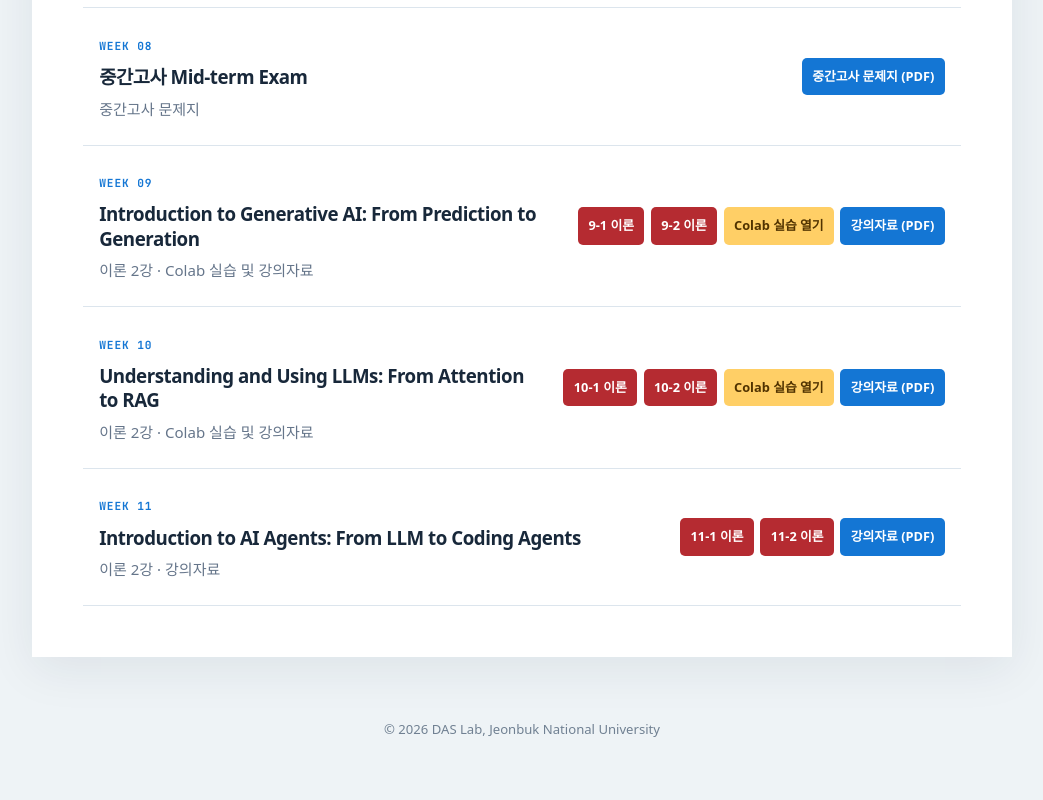
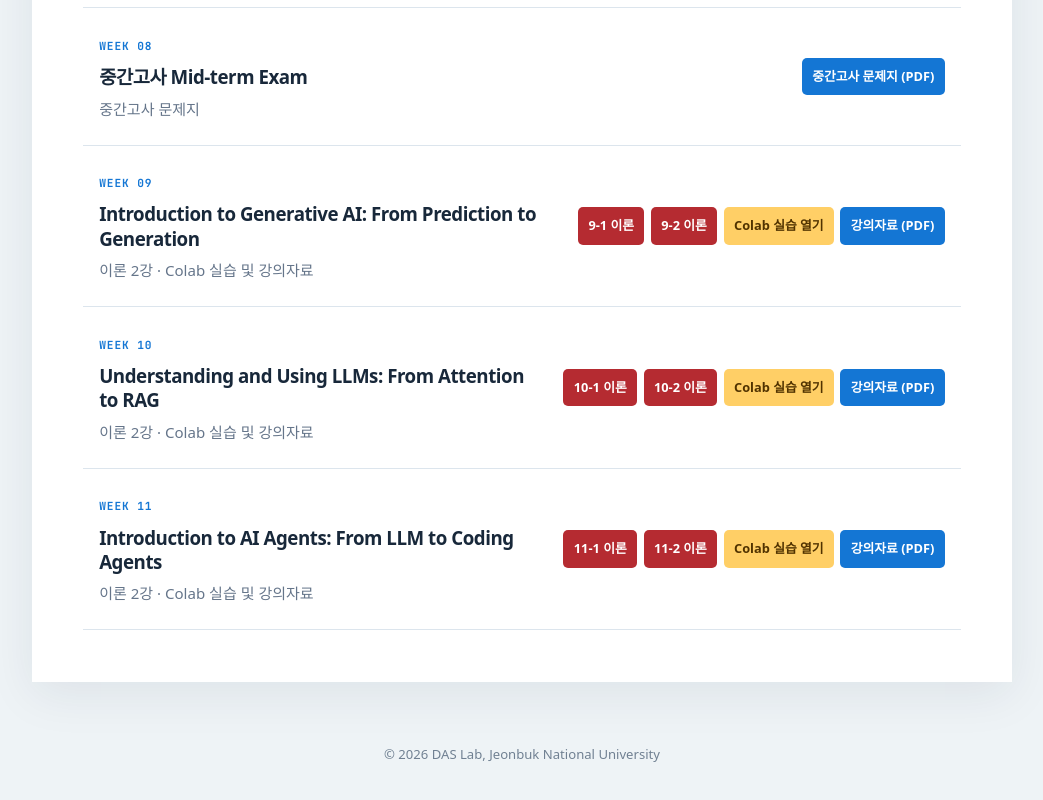
Before and after one commit to joonsooyoo/ai-class-26, a plain HTML site: page lectures.html in a window 1280 px wide. Shown: the part 1546-2346 px from the top of the page, without its empty margins (118-1161 px from the left). Drawn offline with Linux system fonts and the light colour scheme; a web font is replaced by a local one.

Commit message:
Add week 11 Colab practice link

```diff
--- a/lectures.html
+++ b/lectures.html
@@ -92,10 +92,11 @@
         </div>
       </article>
       <article class="lecture-row" id="week11">
-        <div><span class="week">WEEK 11</span><h3>Introduction to AI Agents: From LLM to Coding Agents</h3><p>이론 2강 · 강의자료</p></div>
+        <div><span class="week">WEEK 11</span><h3>Introduction to AI Agents: From LLM to Coding Agents</h3><p>이론 2강 · Colab 실습 및 강의자료</p></div>
         <div class="resource-actions">
           <a class="video-button theory-button" href="https://youtu.be/5jvYoOHADXs" target="_blank" rel="noopener noreferrer" aria-label="11-1 이론 강의 시청 (새 창)">11-1 이론</a>
           <a class="video-button theory-button" href="https://youtu.be/cJPO35bWi9E" target="_blank" rel="noopener noreferrer" aria-label="11-2 이론 강의 시청 (새 창)">11-2 이론</a>
+          <a class="colab-button" href="https://colab.research.google.com/drive/1Fl6hfjYagwFuXsYz5638zfqSuWIRTa5X?usp=sharing" target="_blank" rel="noopener noreferrer" aria-label="11주차 Colab 실습 열기 (새 창)">Colab 실습 열기</a>
           <a class="note-button" href="asset/note/ai_week11.pdf" target="_blank" rel="noopener noreferrer" aria-label="11주차 강의자료 PDF (새 창)">강의자료 (PDF)</a>
         </div>
       </article>
```
